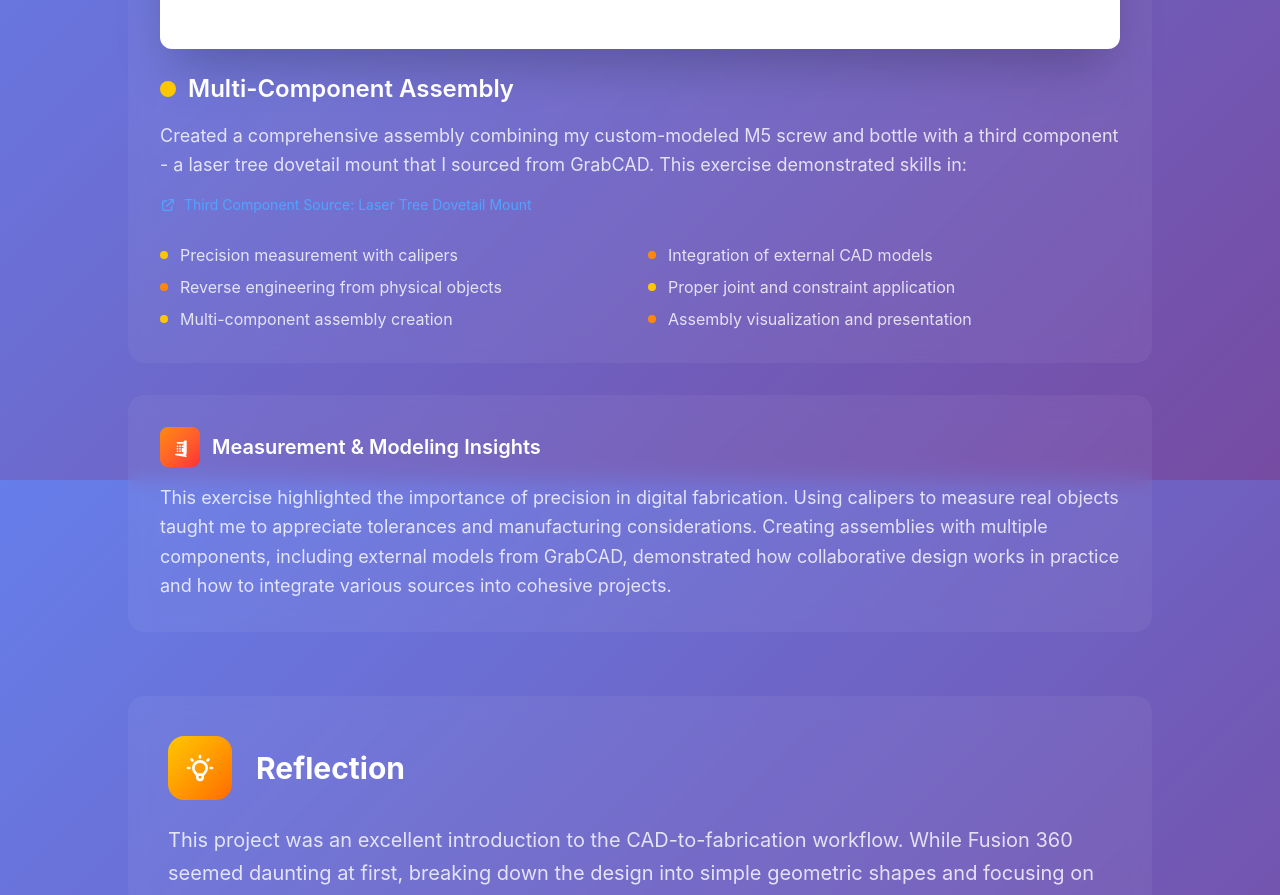
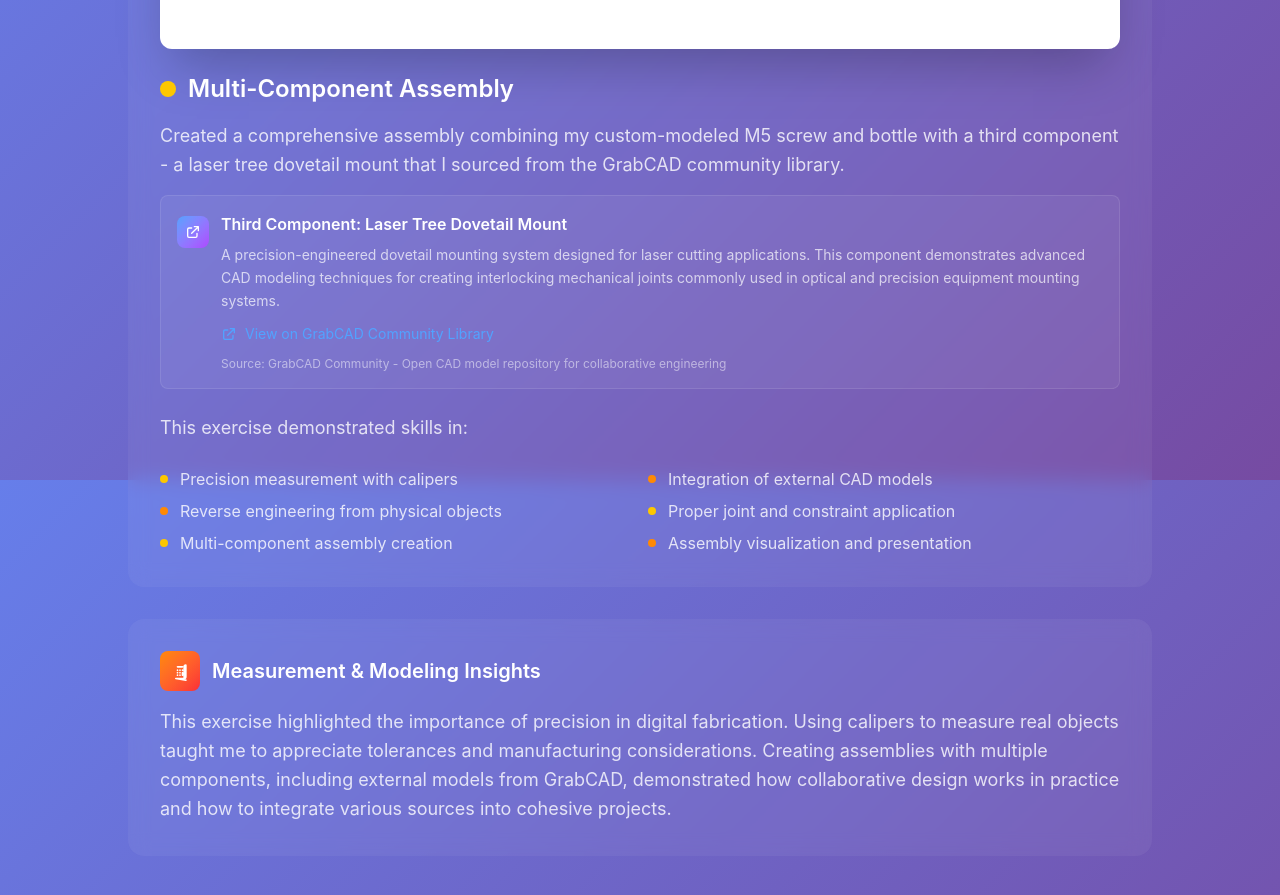
Before and after one commit to mmattyV/ps70-website, a Next.js app: page /ps70-website/week2 in a window 1280 px wide. Shown: the part 8320-9215 px from the top of the page. Built offline with nearby package versions, Linux system fonts and the light colour scheme.

Commit message:
feat: wow

```diff
--- a/src/app/week2/page.tsx
+++ b/src/app/week2/page.tsx
@@ -572,9 +572,22 @@ export default function Week2() {
               </h4>
               <p className="text-white/80 leading-relaxed text-lg mb-4">
                 Created a comprehensive assembly combining my custom-modeled M5 screw and bottle with a
-                third component - a laser tree dovetail mount that I sourced from GrabCAD. This exercise demonstrated skills in:
+                third component - a laser tree dovetail mount that I sourced from the GrabCAD community library.
               </p>
-              <div className="mb-4">
+              <div className="mb-6 p-4 bg-white/5 rounded-lg border border-white/10">
+                <div className="flex items-start space-x-3">
+                  <div className="w-8 h-8 bg-gradient-to-br from-blue-400 to-purple-500 rounded-lg flex items-center justify-center flex-shrink-0 mt-1">
+                    <svg className="w-4 h-4 text-white" fill="none" stroke="currentColor" viewBox="0 0 24 24">
+                      <path strokeLinecap="round" strokeLinejoin="round" strokeWidth={2} d="M10 6H6a2 2 0 00-2 2v10a2 2 0 002 2h10a2 2 0 002-2v-4M14 4h6m0 0v6m0-6L10 14" />
+                    </svg>
+                  </div>
+                  <div className="flex-1">
+                    <h5 className="text-white font-semibold mb-2">Third Component: Laser Tree Dovetail Mount</h5>
+                    <p className="text-white/70 text-sm leading-relaxed mb-3">
+                      A precision-engineered dovetail mounting system designed for laser cutting applications.
+                      This component demonstrates advanced CAD modeling techniques for creating interlocking
+                      mechanical joints commonly used in optical and precision equipment mounting systems.
+                    </p>
                     <a
                       href="https://grabcad.com/library/laser-tree-dovetail-mount-3d-printing-part-1"
                       target="_blank"
@@ -584,9 +597,17 @@ export default function Week2() {
                       <svg className="w-4 h-4 mr-2" fill="none" stroke="currentColor" viewBox="0 0 24 24">
                         <path strokeLinecap="round" strokeLinejoin="round" strokeWidth={2} d="M10 6H6a2 2 0 00-2 2v10a2 2 0 002 2h10a2 2 0 002-2v-4M14 4h6m0 0v6m0-6L10 14" />
                       </svg>
-                  Third Component Source: Laser Tree Dovetail Mount
+                      View on GrabCAD Community Library
                     </a>
+                    <p className="text-white/50 text-xs mt-2">
+                      Source: GrabCAD Community - Open CAD model repository for collaborative engineering
+                    </p>
                   </div>
+                </div>
+              </div>
+              <p className="text-white/80 leading-relaxed text-lg mb-6">
+                This exercise demonstrated skills in:
+              </p>
               <div className="grid gap-4 md:grid-cols-2 mt-6">
                 <ul className="space-y-2 text-white/80">
                   <li className="flex items-center">
```
Lines whose indentation alone changed are shown as unchanged.
